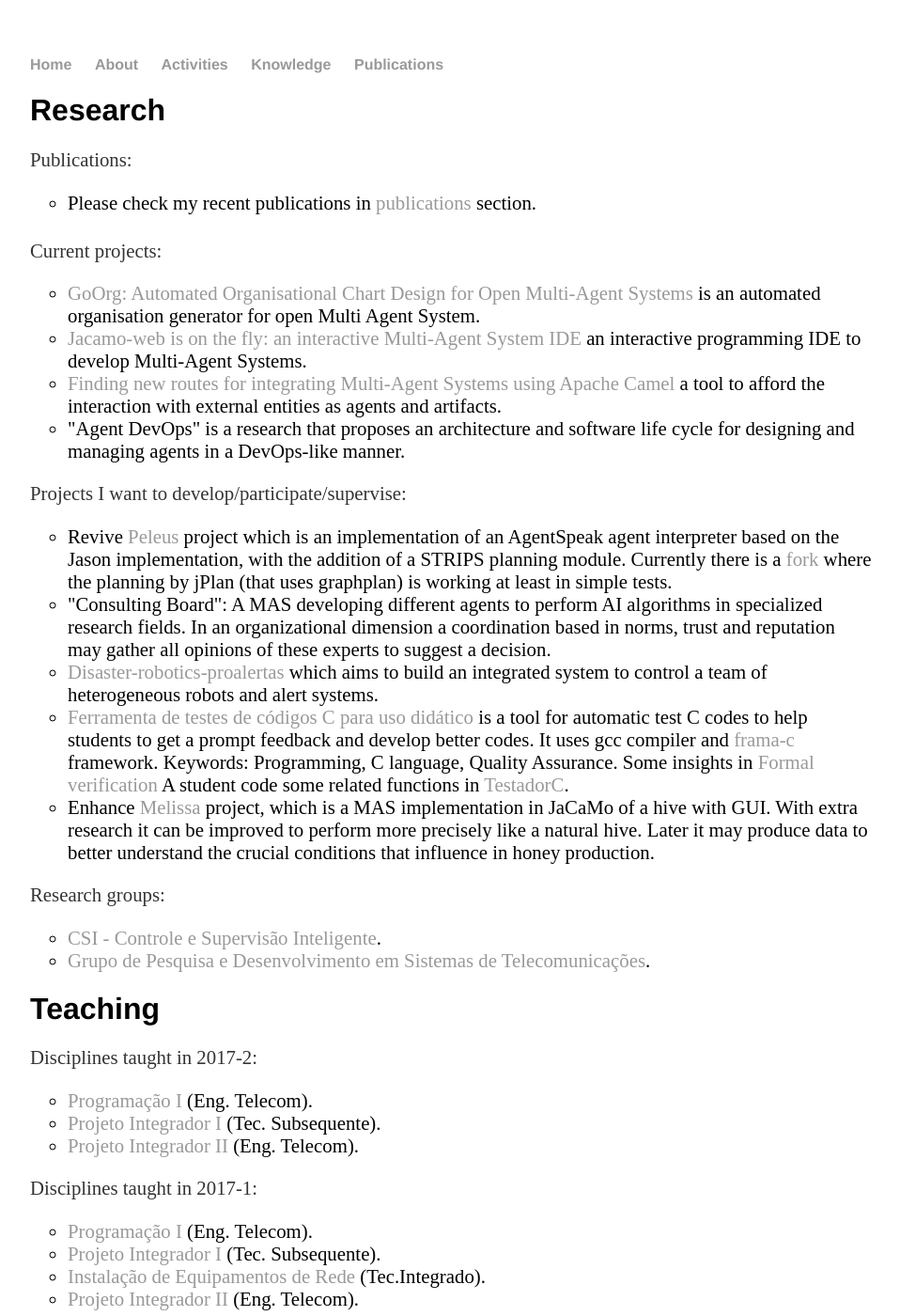
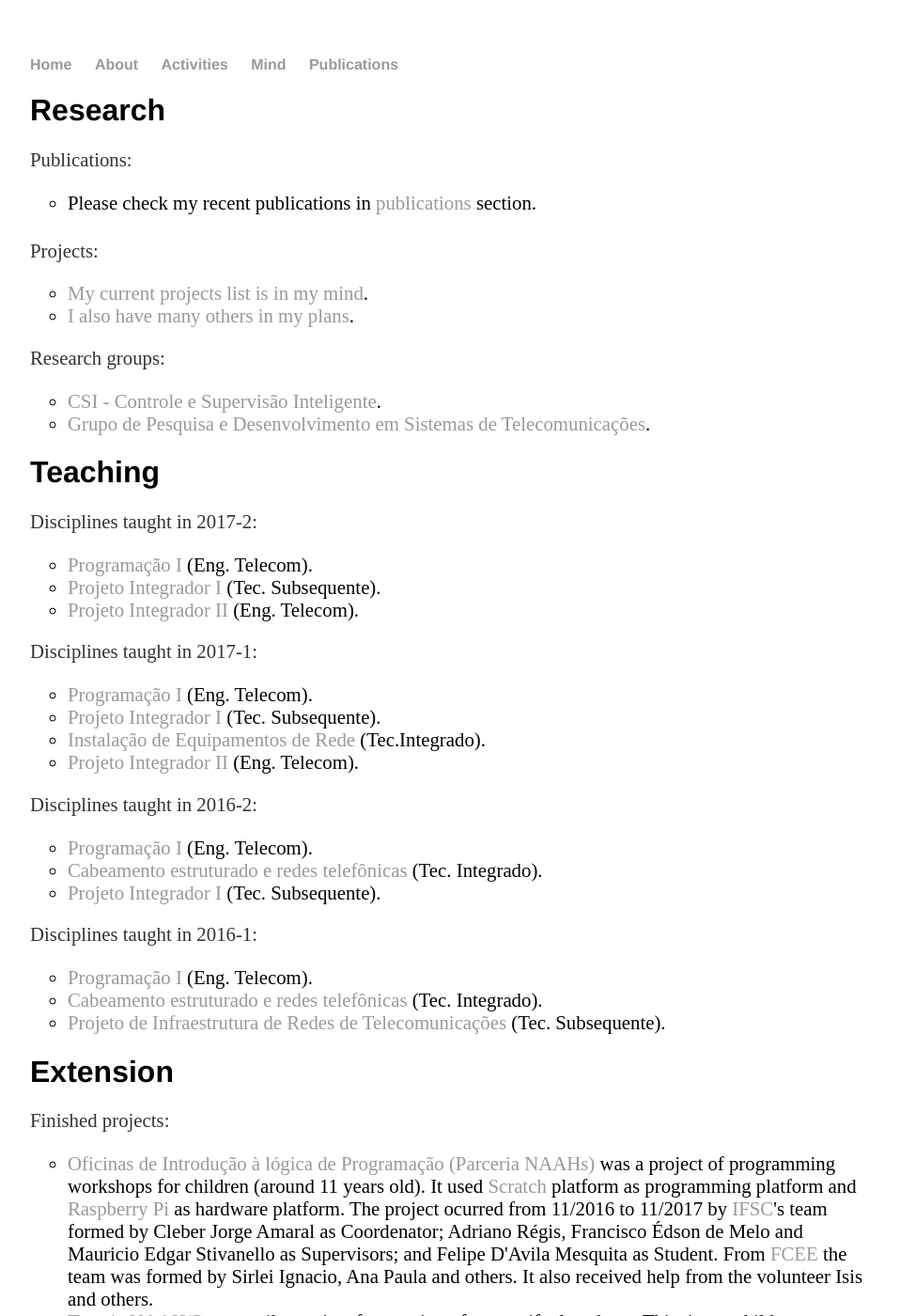
Before and after one commit to cleberjamaral/cleberjamaral.github.io, a Jekyll site: the page built from activities/index.html, in a window 1280 px wide and 1400 px high. Shown: the whole window at 94% size, without its empty margins (160-1118 px from the left). Built offline with Jekyll 4.4.1, drawn with Linux system fonts in a browser that asks for light colours.

Commit message:
Fixing link to mind. Moving plans to my book

```diff
--- a/_layouts/default.html
+++ b/_layouts/default.html
@@ -12,7 +12,7 @@
 			<li><a href="/">Home</a></li>
 			<li><a href="/about">About</a></li>
 			<li><a href="/activities">Activities</a></li>
-			<li><a href="https://cleberjamaral.gitbook.io/mybook/">Knowledge</a></li>
+			<li><a href="https://cleberjamaral.gitbook.io/mind/">Mind</a></li>
 			<li><a href="/publications">Publications</a></li>
 		</ul>
 	</nav>
--- a/activities/index.html
+++ b/activities/index.html
@@ -12,49 +12,20 @@ title: Cleber Jorge Amaral - activities
 		</li>
 	</ul>
 
-	<p>Current projects: </p>
+	<p>Projects: </p>
 	<ul class="a">
 		<li>
-			<a href="https://link.springer.com/chapter/10.1007/978-3-030-24299-2_28">GoOrg: Automated Organisational Chart Design for Open Multi-Agent Systems</a> is an automated organisation generator for open Multi Agent System.
+			<a href="https://cleberjamaral.gitbook.io/mind/">My current projects list is in my mind</a>.
 		</li>
 		<li>
-			<a href="http://cgi.csc.liv.ac.uk/~lad/emas2019/accepted/EMAS2019_paper_8.pdf">Jacamo-web is on the fly: an interactive Multi-Agent System IDE</a> an interactive programming IDE to develop Multi-Agent Systems.
-		</li>
-		<li>
-			<a href="https://arxiv.org/abs/1905.10490">Finding new routes for integrating Multi-Agent Systems using Apache Camel</a> a tool to afford the interaction with external entities as agents and artifacts.
-		</li>
-		<li>
-			"Agent DevOps" is a research that proposes an architecture and software life cycle for designing and managing agents in a DevOps-like manner.
-		</li>
-	</ul>
-
-	<p>Projects I want to develop/participate/supervise: </p>
-	<ul class="a">
-		<li>
-			Revive <a href="https://github.com/meneguzzi/Peleus">Peleus</a> project which is an implementation of an AgentSpeak agent interpreter based on the Jason implementation, with the addition of a STRIPS planning module.
-			Currently there is a <a href="https://github.com/cleberjamaral/Peleus">fork</a> where the planning by jPlan (that uses graphplan) is working at least in simple tests.
-		</li>
-		<li>
-			"Consulting Board": A MAS developing different agents to perform AI algorithms in specialized research fields. In an organizational dimension a coordination based in norms, trust and reputation may gather all opinions of these experts to suggest a decision.
-		</li>
-		<li>
-			<a href="https://disaster-robotics-proalertas.github.io/">Disaster-robotics-proalertas</a> which aims to build an integrated system to control a team of heterogeneous robots and alert systems.
-		</li>
-		<li>
-			<a href="https://wiki.sj.ifsc.edu.br/wiki/index.php/Ferramenta_de_testes_de_c%C3%B3digos_C_para_uso_did%C3%A1tico">Ferramenta de testes de códigos C para uso didático</a>
-			is a tool for automatic test C codes to help students to get a prompt feedback and develop better codes. It uses gcc compiler and <a href="https://frama-c.com/">frama-c</a> framework. Keywords: Programming, C language, Quality Assurance. Some insights in <a href="https://www.quantamagazine.org/20160920-formal-verification-creates-hacker-proof-code/">Formal verification</a>
-			A student code some related functions in <a href="https://github.com/GuilhermeFFe/TestadorC">TestadorC</a>.
-		</li>
-		<li>
-			Enhance <a href="https://github.com/cleberjamaral/melissa">Melissa</a> project, which is a MAS implementation in JaCaMo of a hive with GUI.
-			With extra research it can be improved to perform more precisely like a natural hive. Later it may produce data to better understand the crucial conditions that influence in honey production.
+			<a href="https://cleberjamaral.gitbook.io/mind/plans">I also have many others in my plans</a>.
 		</li>
 	</ul>
 
 	<p>Research groups: </p>
 	<ul class="a">
 		<li>
-			<a href="http://dgp.cnpq.br/dgp/espelhogrupo/3289968025327280"> CSI - Controle e Supervisão Inteligente</a>.
+			<a href="https://cleberjamaral.gitbook.io/mybook/plans"> CSI - Controle e Supervisão Inteligente</a>.
 		</li>
 		<li>
 			<a href="http://dgp.cnpq.br/dgp/espelhogrupo/2924804687700988"> Grupo de Pesquisa e Desenvolvimento em Sistemas de Telecomunicações</a>.
```
